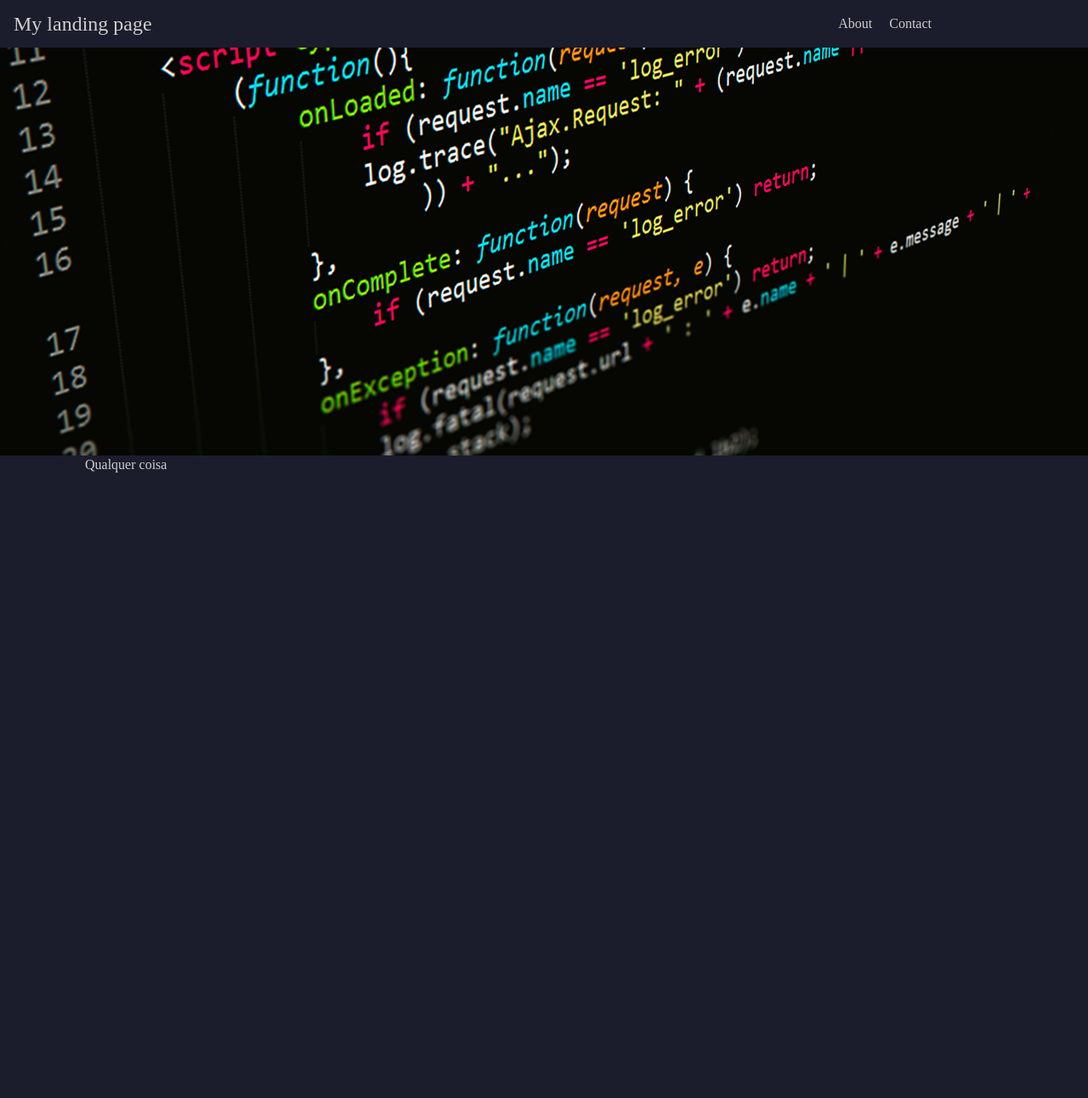
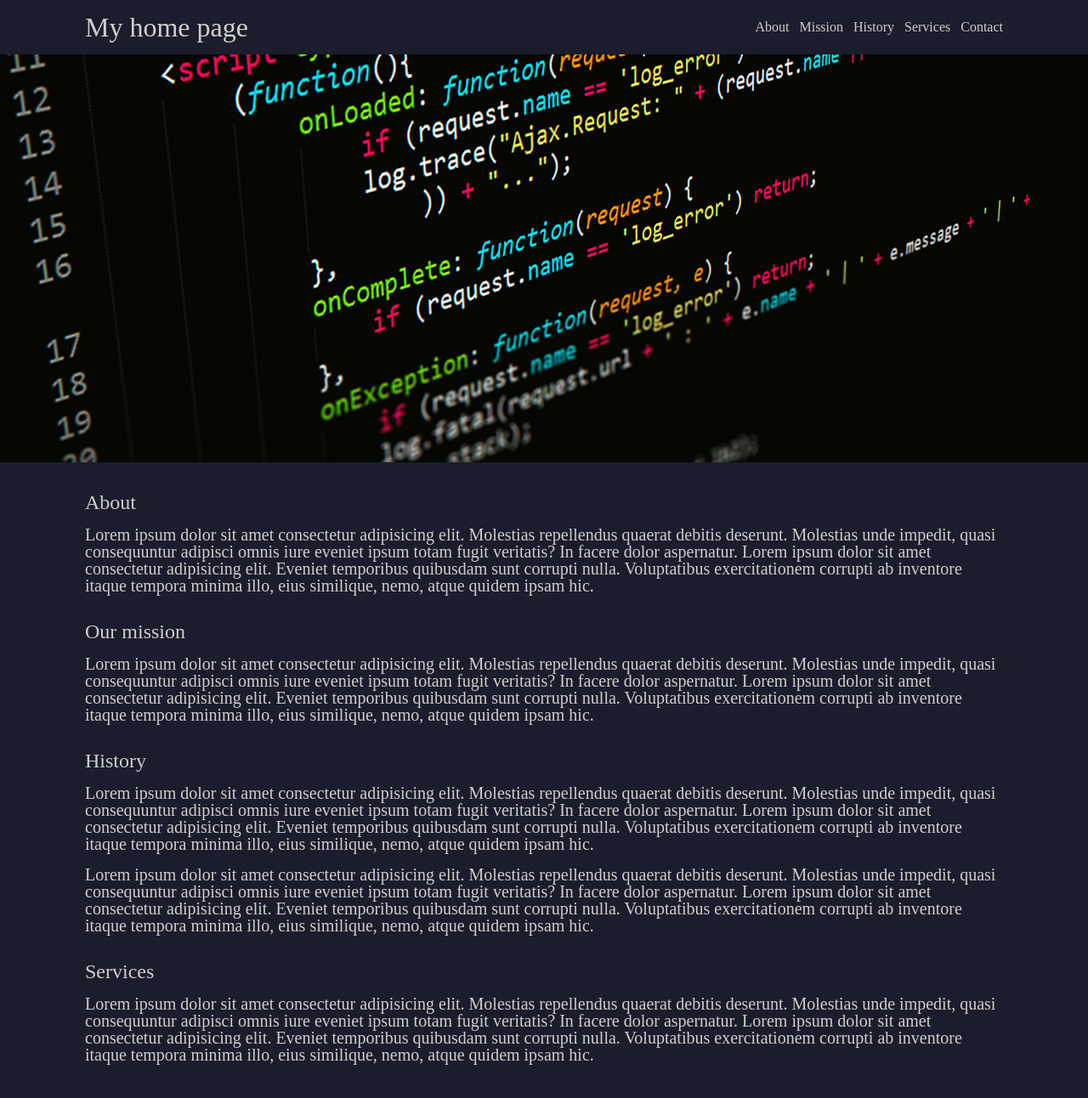
Before and after one commit to HenriqueGPinho/Projeto_EBAC_1, a plain HTML site: page index.html in a window 1280 px wide. Shown: the top 1292 px of the page at 85% size. Before the commit the page ends 800 px from the top, so only its background shows below. Drawn offline with Linux system fonts and the light colour scheme.

Commit message:
html and css iteration

```diff
--- a/index.html
+++ b/index.html
@@ -1,5 +1,6 @@
 <!DOCTYPE html>
 <html lang="en">
+
 <head>
   <meta charset="UTF-8">
   <meta http-equiv="X-UA-Compatible" content="IE=edge">
@@ -8,25 +9,86 @@
   <link rel="stylesheet" href="./reset.css">
   <link rel="stylesheet" href="./styles.css">
 
-  <title>Landing page</title>
+  <title>Home</title>
 </head>
+
 <body>
   <header>
-    <nav>
-      <div class="header-container">
-        <h1>My landing page</h1>
+    <div class="header-container">
+      <nav>
+        <h1>My home page</h1>
         <ul class="navigation-list">
-          <li>About</li>
-          <li>Contact</li>
+          <li>
+            <a href="#about">About</a>
+          </li>
+          <li>
+            <a href="#mission">Mission</a>
+          </li>
+          <li>
+            <a href="#history">History</a>
+          </li>
+          <li>
+            <a href="#services">Services</a>
+          </li>
+          <li>
+            <a href="#contact">Contact</a>
+          </li>
         </ul>
-      </div>
-    </nav>
-    <img src="./img/javascript-bg.jpg" alt="JavaScript code example">
+      </nav>
+    </div>
   </header>
   <main>
+    <img class="main-img" src="./img/javascript-bg.jpg" alt="JavaScript code as background image">
     <div class="container">
-      <h2>Qualquer coisa</h2>
+      <section>
+        <h2 id="about">About</h2>
+        <p>
+          Lorem ipsum dolor sit amet consectetur adipisicing elit. Molestias repellendus quaerat debitis deserunt.
+          Molestias unde impedit, quasi consequuntur adipisci omnis iure eveniet ipsum totam fugit veritatis? In facere
+          dolor aspernatur. Lorem ipsum dolor sit amet consectetur adipisicing elit. Eveniet temporibus quibusdam sunt
+          corrupti nulla. Voluptatibus exercitationem corrupti ab inventore itaque tempora minima illo, eius similique, nemo, atque quidem
+          ipsam hic.
+        </p>
+      </section>
+      <section>
+        <h2 id="mission">Our mission</h2>
+        <p>
+          Lorem ipsum dolor sit amet consectetur adipisicing elit. Molestias repellendus quaerat debitis deserunt.
+          Molestias unde impedit, quasi consequuntur adipisci omnis iure eveniet ipsum totam fugit veritatis? In facere
+          dolor aspernatur. Lorem ipsum dolor sit amet consectetur adipisicing elit. Eveniet temporibus quibusdam sunt
+          corrupti nulla. Voluptatibus exercitationem corrupti ab inventore itaque tempora minima illo, eius similique, nemo, atque quidem
+          ipsam hic.
+        </p>
+      </section>
+      <section>
+        <h2 id="history">History</h2>
+        <p>
+          Lorem ipsum dolor sit amet consectetur adipisicing elit. Molestias repellendus quaerat debitis deserunt.
+          Molestias unde impedit, quasi consequuntur adipisci omnis iure eveniet ipsum totam fugit veritatis? In facere
+          dolor aspernatur. Lorem ipsum dolor sit amet consectetur adipisicing elit. Eveniet temporibus quibusdam sunt
+          corrupti nulla. Voluptatibus exercitationem corrupti ab inventore itaque tempora minima illo, eius similique, nemo, atque quidem
+          ipsam hic.
+        </p>
+        <p>
+          Lorem ipsum dolor sit amet consectetur adipisicing elit. Molestias repellendus quaerat debitis deserunt.
+          Molestias unde impedit, quasi consequuntur adipisci omnis iure eveniet ipsum totam fugit veritatis? In facere
+          dolor aspernatur. Lorem ipsum dolor sit amet consectetur adipisicing elit. Eveniet temporibus quibusdam sunt
+          corrupti nulla. Voluptatibus exercitationem corrupti ab inventore itaque tempora minima illo, eius similique, nemo, atque quidem
+          ipsam hic.
+        </p>
+      </section>
+      <section>
+        <h2 id="services">Services</h2>
+        <p>
+          Lorem ipsum dolor sit amet consectetur adipisicing elit. Molestias repellendus quaerat debitis deserunt.
+          Molestias unde impedit, quasi consequuntur adipisci omnis iure eveniet ipsum totam fugit veritatis? In facere
+          dolor aspernatur. Lorem ipsum dolor sit amet consectetur adipisicing elit. Eveniet temporibus quibusdam sunt
+          corrupti nulla. Voluptatibus exercitationem corrupti ab inventore itaque tempora minima illo, eius similique, nemo, atque quidem
+          ipsam hic.
+        </p>
+      </section>
     </div>
   </main>
 </body>
+
 </html>
--- a/reset.css
+++ b/reset.css
@@ -23,6 +23,11 @@ time, mark, audio, video {
 	font: inherit;
 	vertical-align: baseline;
 }
+
+a {
+	text-decoration: none;
+	color: inherit;
+}
 /* HTML5 display-role reset for older browsers */
 article, aside, details, figcaption, figure,
 footer, header, hgroup, menu, nav, section {
--- a/styles.css
+++ b/styles.css
@@ -4,41 +4,31 @@ body {
 
 .header-container,
 .container {
-  max-width: 1080px;
+  width: 1080px;
   margin: auto;
+  padding: 16px 0;
+  color: #cfcfcf;
 }
 
-.header-container,
-.navigation-list {
+header nav,
+header nav ul{
   display: flex;
 }
 
-.header-container {
-  margin: 16px;
-}
-
 header nav {
-  background-color: #1b1d2c;
-  color: #cfcfcf;
-}
-
-.header-container {
   justify-content: space-between;
   align-items: center;
 }
 
-.header-container h1 {
-  font-size: 24px;
+header nav h1 {
+  font-size: 32px;
 }
 
-.navigation-list li {
-  margin-right: 20px;
-}
-.navigation-list li:last-child {
-  margin-right: 0px;
+header nav li {
+  margin-left: 12px;
 }
 
-header img {
+.main-img {
   width: 100vw;
   height: 60vh;
   object-fit: cover;
@@ -46,5 +36,15 @@ header img {
 }
 
 .container {
-  color: #cfcfcf;
+  margin-bottom: 1080px;
 }
+
+section h2 {
+  font-size: 24px;
+  padding: 16px 0;
+}
+
+section p {
+  font-size: 20px;
+  padding-bottom: 16px;
+}
```
Also changed, not shown: 1 other file.
